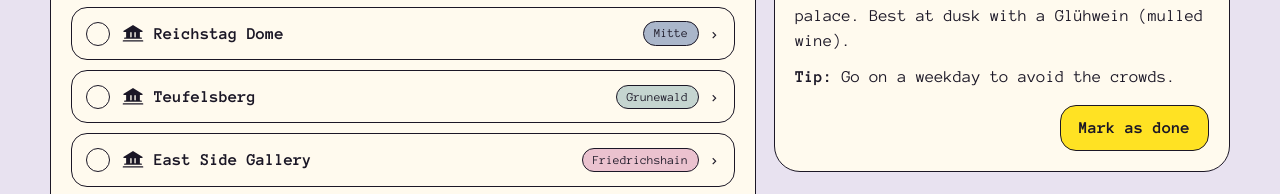
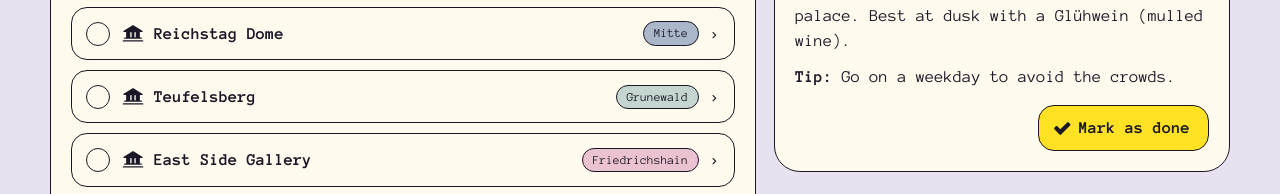
Before and after one commit to nataliabitacora/berlin-invierno, a plain HTML site: page index.html in a window 1280 px wide. Shown: the part 1345-1539 px from the top of the page. Drawn offline with Linux system fonts and the light colour scheme; a web font is replaced by a local one.

Commit message:
Icono de check (Phosphor check-fat) a la izquierda de Mark as done
Co-Authored-By: Claude Opus 5.5 <noreply@anthropic.com>

```diff
--- a/app.js
+++ b/app.js
@@ -250,7 +250,7 @@ function pintarPlan(animar = false) {
       <p class="consejo"><b>Tip:</b> ${l.consejo}</p>
       <div class="plan-acciones">
         <button class="pastilla ${hecho ? "pastilla-borde" : "pastilla-sol"} pastilla-pequena" id="plan-hecho">
-          ${hecho ? "Mark as not done" : "Mark as done"}
+          ${hecho ? "Mark as not done" : dibujo("check") + "Mark as done"}
         </button>
       </div>
     </article>
--- a/dibujos.js
+++ b/dibujos.js
@@ -7,6 +7,7 @@ const DIBUJOS = {
   bola: `<path d="M120,64.37V16a8,8,0,0,0-16,0V64.37a88,88,0,1,0,16,0ZM183.54,144H151.77c-1.51-28.36-10.79-48.36-19.44-61.06A72.16,72.16,0,0,1,183.54,144Zm-47.78,16c-2,33.52-16.13,52.95-23.76,61.08-7.64-8.15-21.77-27.57-23.76-61.08ZM91.67,82.94C83,95.64,73.74,115.64,72.23,144H40.46A72.16,72.16,0,0,1,91.67,82.94ZM40.46,160H72.23c1.51,28.36,10.79,48.36,19.44,61.06A72.16,72.16,0,0,1,40.46,160ZM256,88a8,8,0,0,1-8,8h-8v8a8,8,0,0,1-16,0V96h-8a8,8,0,0,1,0-16h8V72a8,8,0,0,1,16,0v8h8A8,8,0,0,1,256,88ZM152,40a8,8,0,0,1,8-8h16V16a8,8,0,0,1,16,0V32h16a8,8,0,0,1,0,16H192V64a8,8,0,0,1-16,0V48H160A8,8,0,0,1,152,40Z"/>`, // disco-ball
   taza: `<path d="M208,80H32a8,8,0,0,0-8,8v48a96.3,96.3,0,0,0,32.54,72H32a8,8,0,0,0,0,16H208a8,8,0,0,0,0-16H183.46a96.59,96.59,0,0,0,27-40.09A40,40,0,0,0,248,128v-8A40,40,0,0,0,208,80Zm24,48a24,24,0,0,1-17.2,23,95.78,95.78,0,0,0,1.2-15V97.38A24,24,0,0,1,232,120ZM112,56V24a8,8,0,0,1,16,0V56a8,8,0,0,1-16,0Zm32,0V24a8,8,0,0,1,16,0V56a8,8,0,0,1-16,0ZM80,56V24a8,8,0,0,1,16,0V56a8,8,0,0,1-16,0Z"/>`, // coffee
   arbol: `<path d="M231.19,195.51A8,8,0,0,1,224,200H136v40a8,8,0,0,1-16,0V200H32a8,8,0,0,1-6.31-12.91l46-59.09H48a8,8,0,0,1-6.34-12.88l80-104a8,8,0,0,1,12.68,0l80,104A8,8,0,0,1,208,128H184.36l45.95,59.09A8,8,0,0,1,231.19,195.51Z"/>`, // tree-evergreen
+  check: `<path d="M243.31,90.91l-128.4,128.4a16,16,0,0,1-22.62,0l-71.62-72a16,16,0,0,1,0-22.61l20-20a16,16,0,0,1,22.58,0L104,144.22l96.76-95.57a16,16,0,0,1,22.59,0l19.95,19.54A16,16,0,0,1,243.31,90.91Z"/>`, // check-fat
   vacio: `<path d="M213.66,82.34l-56-56A8,8,0,0,0,152,24H56A16,16,0,0,0,40,40V216a16,16,0,0,0,16,16H200a16,16,0,0,0,16-16V88A8,8,0,0,0,213.66,82.34ZM152,160H136v16a8,8,0,0,1-16,0V160H104a8,8,0,0,1,0-16h16V128a8,8,0,0,1,16,0v16h16a8,8,0,0,1,0,16Zm0-72V43.31L196.69,88Z"/>`, // file-plus (estados vacíos)
   copo: `<path d="M128,24A104,104,0,1,0,232,128,104.11,104.11,0,0,0,128,24Zm42.37,119.22,18.94-6.76a8,8,0,1,1,5.38,15.08l-15.48,5.52,4.52,16.87a8,8,0,0,1-5.66,9.8A8.23,8.23,0,0,1,176,184a8,8,0,0,1-7.73-5.93l-5.57-20.8L136,141.86v30.83l13.66,13.65a8,8,0,0,1-11.32,11.32L128,187.31l-10.34,10.35a8,8,0,0,1-11.32-11.32L120,172.69V141.86L93.3,157.27l-5.57,20.8A8,8,0,0,1,80,184a8.23,8.23,0,0,1-2.07-.27,8,8,0,0,1-5.66-9.8l4.52-16.87-15.48-5.52a8,8,0,0,1,5.38-15.08l18.94,6.76L112,128,85.63,112.78l-18.94,6.76A8.18,8.18,0,0,1,64,120a8,8,0,0,1-2.69-15.54l15.48-5.52L72.27,82.07a8,8,0,0,1,15.46-4.14l5.57,20.8L120,114.14V83.31L106.34,69.66a8,8,0,0,1,11.32-11.32L128,68.69l10.34-10.35a8,8,0,0,1,11.32,11.32L136,83.31v30.83l26.7-15.41,5.57-20.8a8,8,0,0,1,15.46,4.14l-4.52,16.87,15.48,5.52A8,8,0,0,1,192,120a8.18,8.18,0,0,1-2.69-.46l-18.94-6.76L144,128Z"/>`, // snowflake
   torre: `<path d="M237.22,151.9l0-.1a1.42,1.42,0,0,0-.07-.22,48.46,48.46,0,0,0-2.31-5.3L193.27,51.8a8,8,0,0,0-1.67-2.44,32,32,0,0,0-45.26,0A8,8,0,0,0,144,55V80H112V55a8,8,0,0,0-2.34-5.66,32,32,0,0,0-45.26,0,8,8,0,0,0-1.67,2.44L21.2,146.28a48.46,48.46,0,0,0-2.31,5.3,1.72,1.72,0,0,0-.07.21s0,.08,0,.11a48,48,0,0,0,90.32,32.51,47.49,47.49,0,0,0,2.9-16.59V96h32v71.83a47.49,47.49,0,0,0,2.9,16.59,48,48,0,0,0,90.32-32.51Zm-143.15,27a32,32,0,0,1-60.2-21.71l1.81-4.13A32,32,0,0,1,96,167.88V168h0A32,32,0,0,1,94.07,178.94ZM203,198.07A32,32,0,0,1,160,168h0v-.11a32,32,0,0,1,60.32-14.78l1.81,4.13A32,32,0,0,1,203,198.07Z"/>`, // binoculars
--- a/style.css
+++ b/style.css
@@ -287,6 +287,7 @@ body:has(.cabecera-pagina) { min-height: 100vh; display: flex; flex-direction: c
 .carrusel-flecha[hidden] { display: none; }
 .cabecera-con-accion { display: flex; flex-wrap: wrap; justify-content: space-between; align-items: flex-end; gap: 16px; }
 .boton-sorpresa { --relleno: var(--sol); flex: none; }
+#plan-hecho .dibujo { width: 18px; height: 18px; margin: -2px 0 -2px -4px; }
 .boton-sorpresa .dibujo { width: 20px; height: 20px; margin: -2px 0 -2px -4px; }
 
 /* --- Cajas --- */
```
